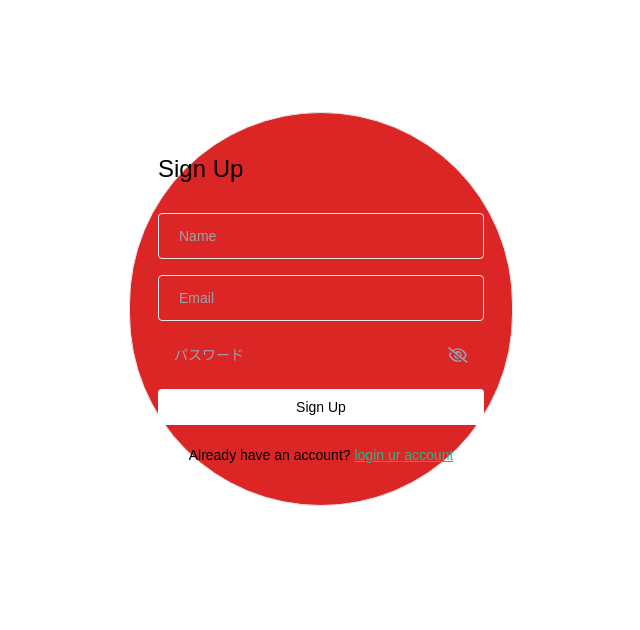
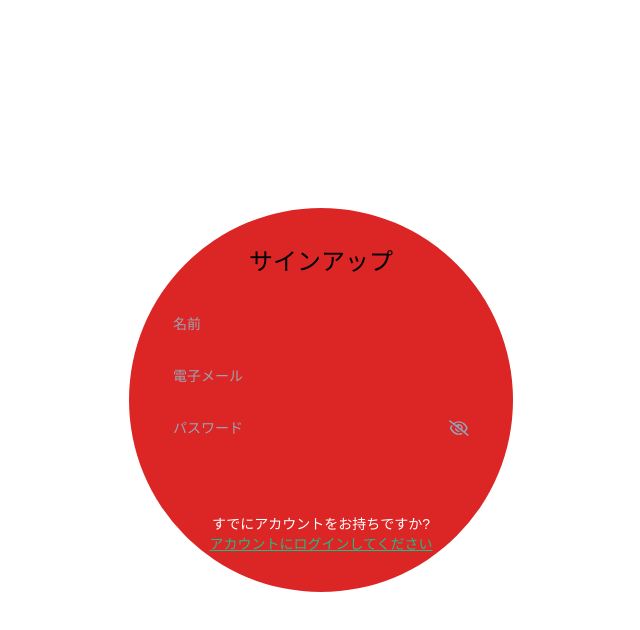
Before and after one commit to ch3rrywolf/Burokkunoto, a React (Vite) app in the folder frontend/: page /signup in a window 1280 px wide. Shown: the top 630 px of the page, without its empty margins (319-959 px from the left). Built offline with nearby package versions, Linux system fonts and the light colour scheme.

Commit message:
frontend&backend sign up style

```diff
--- a/frontend/src/pages/Signup/Signup.jsx
+++ b/frontend/src/pages/Signup/Signup.jsx
@@ -63,21 +63,21 @@ const Signup = () => {
 
 
   return (
-    <div className="flex items-center justify-center mt-28">
-      <div className="w-96 border rounded-full bg-red-600 px-7 py-10 ">
-        <form onSubmit={handleSignUp}>
-          <h4 className="text-2xl mb-7">Sign Up</h4>
+    <div className="flex items-center justify-center  h-screen">
+      <div className="w-96 h-96 rounded-full bg-red-600 flex items-center justify-center p-7 ">
+        <form onSubmit={handleSignUp} className="w-full text-center">
+          <h4 className="text-2xl mb-7 text-black">サインアップ</h4>
           <input
             type="text"
-            placeholder="Name"
-            className="input-box"
+            placeholder="名前"
+            className="w-full bg-red-600 mb-4 px-4 py-2 text-sm text-white rounded-lg focus:outline-none"
             value={name}
             onChange={(e) => setName(e.target.value)}
           />
           <input
             type="text"
-            placeholder="Email"
-            className="input-box"
+            placeholder="電子メール"
+            className="w-full bg-red-600 mb-4 px-4 py-2 text-sm text-white rounded-lg focus:outline-none"
             value={email}
             onChange={(e) => setEmail(e.target.value)}
 
@@ -88,13 +88,13 @@ const Signup = () => {
 
           {error && <p className="text-red-700 text-sm pb-1">{error}</p>}
 
-          <button type="submit" className="btn-primary">
-            Sign Up
+          <button type="submit" className="w-full bg-red-600 text-red-600 font-semibold py-2 rounded-lg hover:bg-white focus:outline-none focus:ring-2 focus:ring-red-600 focus:ring-opacity-50">
+            サインアップ
           </button>
-          <p className="text-sm text-center mt-4">
-            Already have an account?{" "}
+          <p className="text-sm mt-4 text-white">
+          すでにアカウントをお持ちですか?{" "}<br></br>
             <Link to={"/login"} className="font-medium text-[#2B8] underline">
-            login ur account</Link>
+            アカウントにログインしてください</Link>
           </p>
         </form>
       </div>
```
